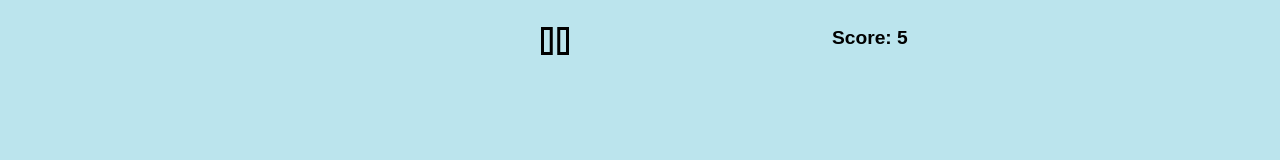
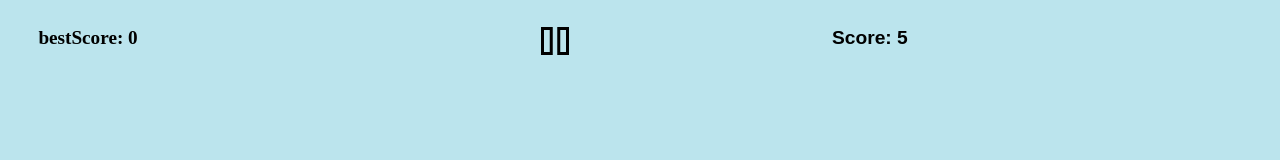
Before and after one commit to araujobrunodev/Air-girl, a React (Vite) app: page /playing in a window 1280 px wide. Shown: the top 160 px of the page. Built offline with nearby package versions, Linux system fonts and the light colour scheme; a web font is replaced by a local one.

Commit message:
implement BestScore component to Play component

```diff
--- a/src/pages/play.tsx
+++ b/src/pages/play.tsx
@@ -1,3 +1,4 @@
+import BestScore from "../elements/bestScore/highScore"
 import { useGameOver } from "../globalContext/gameover"
 import Obstacle from "../elements/challenge/obstacle"
 import { useStart } from "../globalContext/start"
@@ -19,6 +20,7 @@ const Play = () => {
         {!start.canStart ?
             <Wait /> :
             <>
+                <BestScore/>
                 <Score/>
                 <Halt/>
 
```
